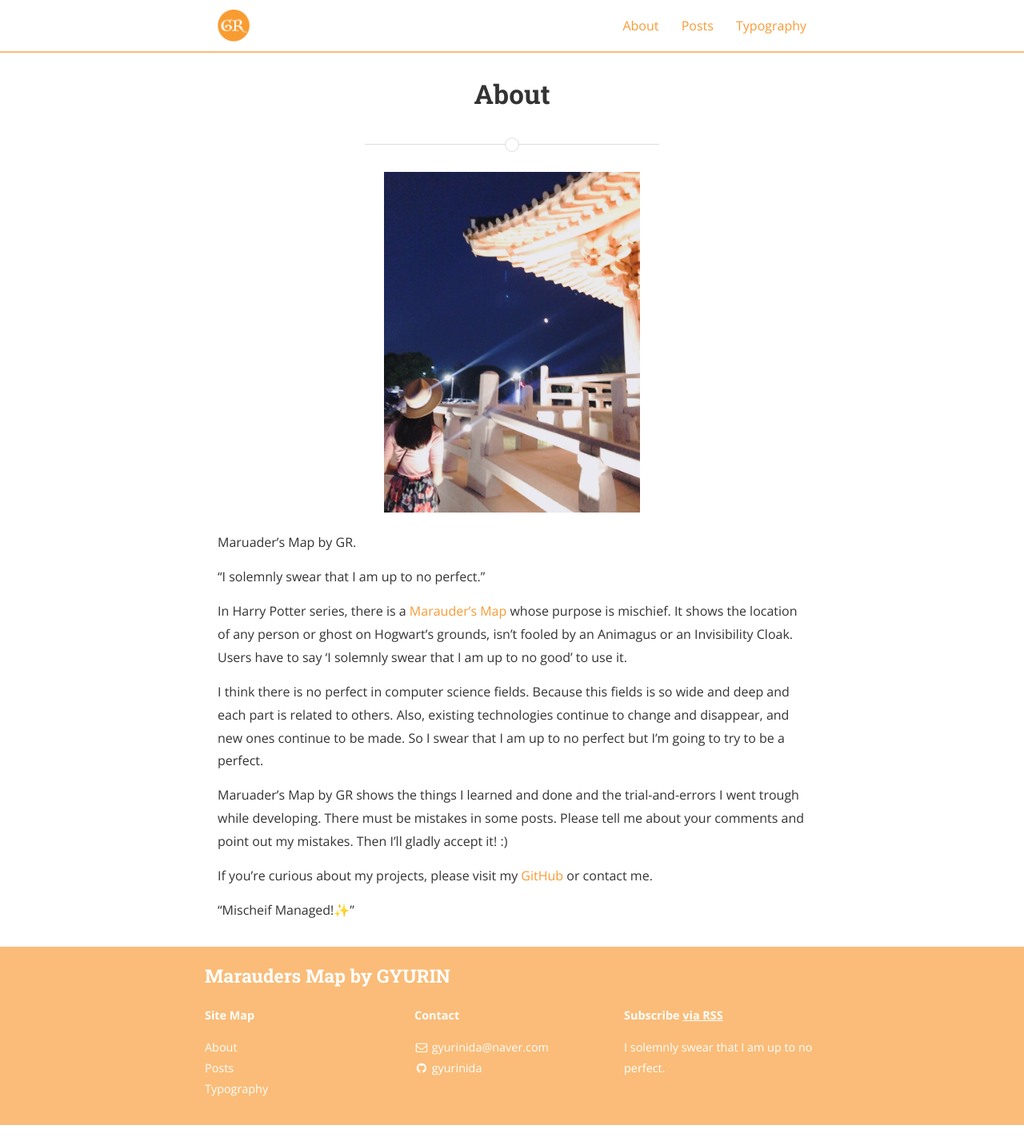
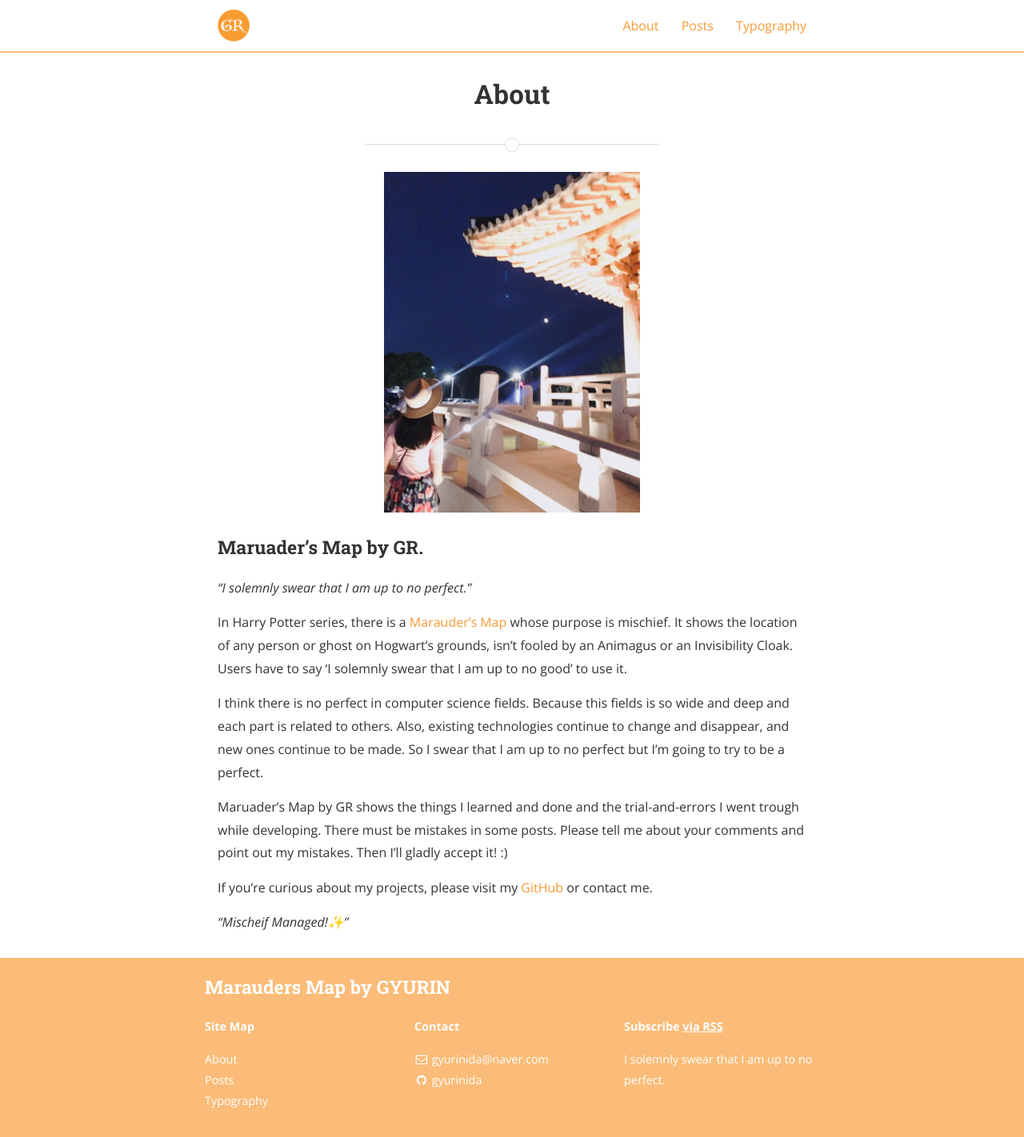
Before and after one commit to gyurinida/gyurinida.github.io, a Jekyll site: the page built from about.md, in a window 1280 px wide. Shown: the whole page at 80% size. Built offline with Jekyll 4.4.1, drawn with Linux system fonts in a browser that asks for light colours; nearby versions of some CDN libraries.

Commit message:
add heading and bolding

```diff
--- a/about.md
+++ b/about.md
@@ -6,9 +6,9 @@ permalink: /about/
 
 <img src="{{ site.baseurl }}/assets/profile-placeholder.jpeg" title="Profile Picture" class="profile">
 
-Maruader's Map by GR.
+### Maruader's Map by GR.
 
-"I solemnly swear that I am up to no perfect."
+*"I solemnly swear that I am up to no perfect."*
 
 In Harry Potter series, there is a [Marauder's Map][marauder's_map] whose purpose is mischief. It shows the location of any person or ghost on Hogwart’s grounds, isn’t fooled by an Animagus or an Invisibility Cloak. Users have to say 'I solemnly swear that I am up to no good' to use it.
 
@@ -18,7 +18,7 @@ Maruader's Map by GR shows the things I learned and done and the trial-and-error
 
 If you're curious about my projects, please visit my [GitHub][github] or contact me.
 
-"Mischeif Managed!✨"
+*"Mischeif Managed!✨"*
 
 [marauder's_map]: https://www.pottermore.com/explore-the-story/marauders-map
 [github]: https://github.com/gyurinida
```
